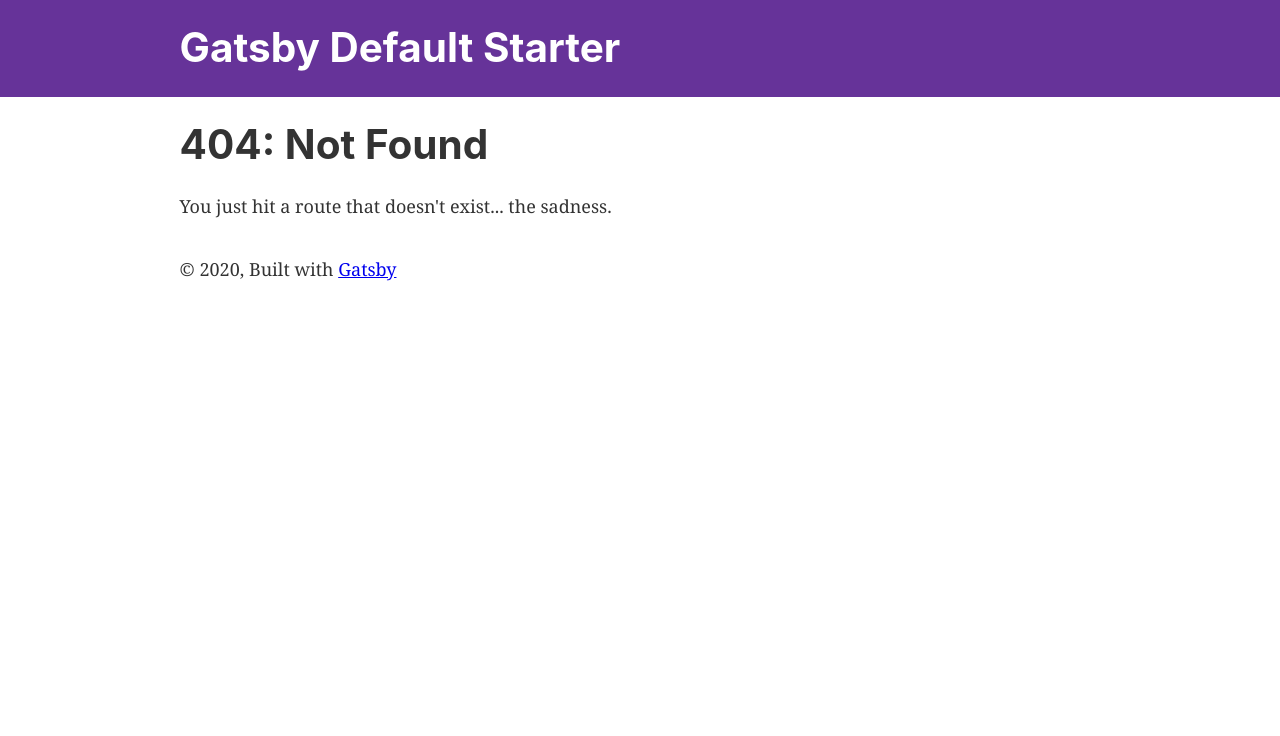
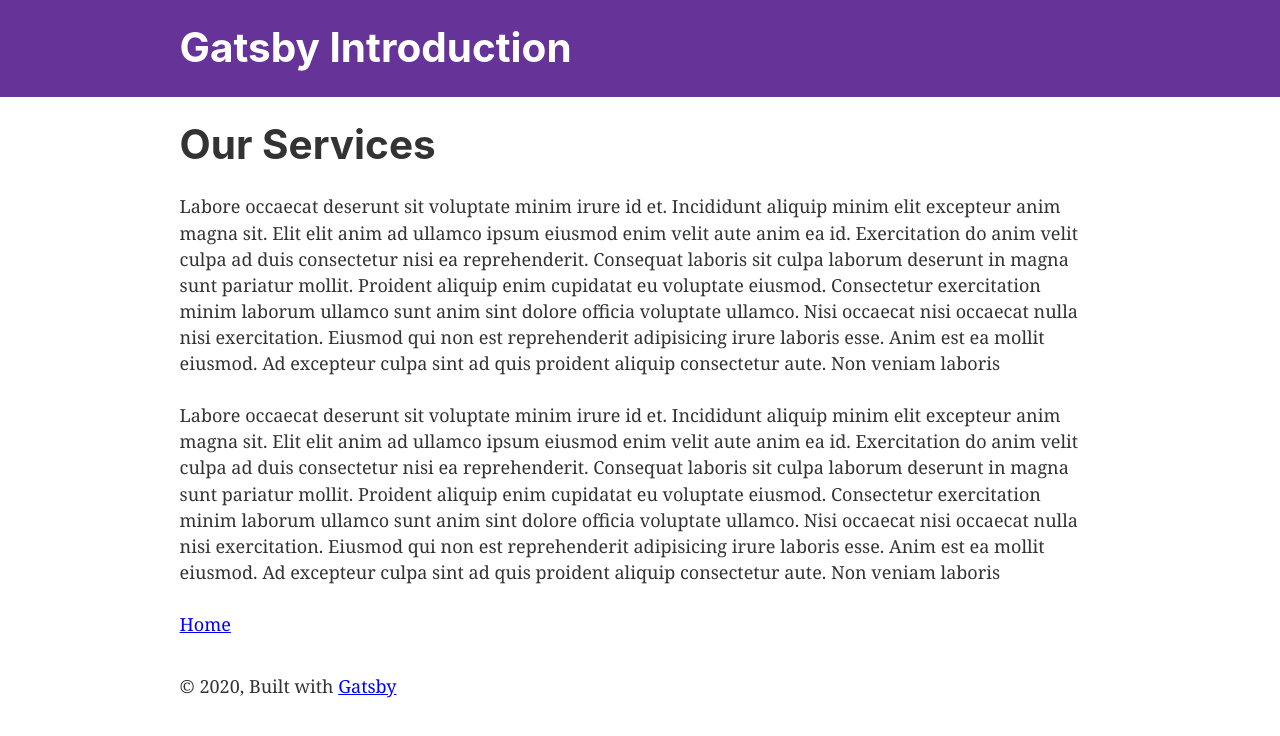
Before and after one commit to joezelle/gatsby_intro, a Gatsby site: page /services in a window 1280 px wide. Before the commit this address had no page. Built offline with nearby package versions, Linux system fonts and the light colour scheme; Gatsby itself is replaced by a stand-in of ours.

Commit message:
extra_pages

```diff
--- a/gatsby-config.js
+++ b/gatsby-config.js
@@ -1,6 +1,6 @@
 module.exports = {
   siteMetadata: {
-    title: `Gatsby Default Starter`,
+    title: `Gatsby Introduction`,
     description: `Kick off your next, great Gatsby project with this default starter. This barebones starter ships with the main Gatsby configuration files you might need.`,
     author: `@gatsbyjs`,
   },
@@ -21,8 +21,8 @@ module.exports = {
         name: `gatsby-starter-default`,
         short_name: `starter`,
         start_url: `/`,
-        background_color: `#663399`,
-        theme_color: `#663399`,
+        background_color: `#e39`,
+        theme_color: `#e39`,
         display: `minimal-ui`,
         icon: `src/images/gatsby-icon.png`, // This path is relative to the root of the site.
       },
--- a/src/components/seo.js
+++ b/src/components/seo.js
@@ -39,6 +39,10 @@ function SEO({ description, lang, meta, title }) {
         {
           name: `description`,
           content: metaDescription,
+        },
+        {
+          name: `keywords`,
+          content: "gatsby, react, bestest, tutorial",
         },
         {
           property: `og:title`,
--- /dev/null
+++ b/src/pages/about.js
@@ -0,0 +1,15 @@
+import React from "react"
+import { Link } from "gatsby"
+
+import Layout from "../components/layout"
+import SEO from "../components/seo"
+
+const AboutPage = () => (
+  <Layout>
+    <SEO title="About" />
+    <p>This is the about page</p>
+    <Link to="/">Home</Link>
+  </Layout>
+)
+
+export default AboutPage
--- /dev/null
+++ b/src/pages/services.js
@@ -0,0 +1,41 @@
+import React from "react"
+import { Link } from "gatsby"
+
+import Layout from "../components/layout"
+import SEO from "../components/seo"
+
+const SericesPage = () => (
+  <Layout>
+    <SEO title="About" />
+    <h1>Our Services</h1>
+    <p>
+      {" "}
+      Labore occaecat deserunt sit voluptate minim irure id et. Incididunt
+      aliquip minim elit excepteur anim magna sit. Elit elit anim ad ullamco
+      ipsum eiusmod enim velit aute anim ea id. Exercitation do anim velit culpa
+      ad duis consectetur nisi ea reprehenderit. Consequat laboris sit culpa
+      laborum deserunt in magna sunt pariatur mollit. Proident aliquip enim
+      cupidatat eu voluptate eiusmod. Consectetur exercitation minim laborum
+      ullamco sunt anim sint dolore officia voluptate ullamco. Nisi occaecat
+      nisi occaecat nulla nisi exercitation. Eiusmod qui non est reprehenderit
+      adipisicing irure laboris esse. Anim est ea mollit eiusmod. Ad excepteur
+      culpa sint ad quis proident aliquip consectetur aute. Non veniam laboris{" "}
+    </p>
+    <p>
+      {" "}
+      Labore occaecat deserunt sit voluptate minim irure id et. Incididunt
+      aliquip minim elit excepteur anim magna sit. Elit elit anim ad ullamco
+      ipsum eiusmod enim velit aute anim ea id. Exercitation do anim velit culpa
+      ad duis consectetur nisi ea reprehenderit. Consequat laboris sit culpa
+      laborum deserunt in magna sunt pariatur mollit. Proident aliquip enim
+      cupidatat eu voluptate eiusmod. Consectetur exercitation minim laborum
+      ullamco sunt anim sint dolore officia voluptate ullamco. Nisi occaecat
+      nisi occaecat nulla nisi exercitation. Eiusmod qui non est reprehenderit
+      adipisicing irure laboris esse. Anim est ea mollit eiusmod. Ad excepteur
+      culpa sint ad quis proident aliquip consectetur aute. Non veniam laboris{" "}
+    </p>
+    <Link to="/">Home</Link>
+  </Layout>
+)
+
+export default SericesPage
```
Also changed, not shown: src/pages/index.js (+3 -9 lines), src/components/menu.js (added).
